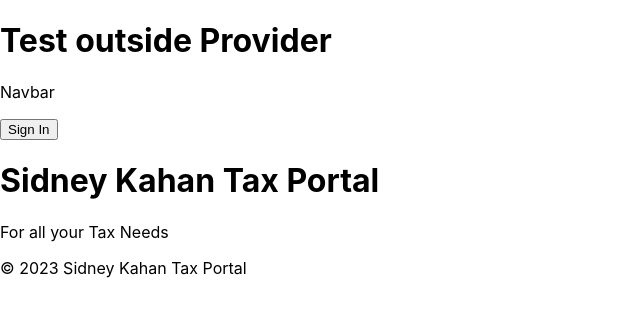
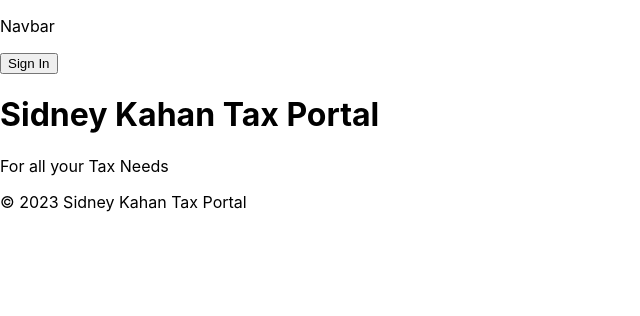
Before and after one commit to elpopes/tax-service, a React (Create React App) app in the folder tax-client/: page / in a window 1280 px wide. Shown: the top 316 px of the page, without its empty margins (0-640 px from the left). Built offline with nearby package versions, Linux system fonts and the light colour scheme.

Commit message:
set API BASE URL

```diff
--- a/tax-client/package.json
+++ b/tax-client/package.json
@@ -15,7 +15,7 @@
     "web-vitals": "^2.1.4"
   },
   "scripts": {
-    "start": "react-scripts start",
+    "start": "PORT=5000 react-scripts start",
     "build": "react-scripts build",
     "test": "react-scripts test",
     "eject": "react-scripts eject"
@@ -37,5 +37,8 @@
       "last 1 firefox version",
       "last 1 safari version"
     ]
+  },
+  "devDependencies": {
+    "@babel/plugin-proposal-private-property-in-object": "^7.21.11"
   }
 }
--- a/tax-client/src/App.js
+++ b/tax-client/src/App.js
@@ -7,7 +7,6 @@ import Footer from "./components/Footer";
 function App() {
   return (
     <>
-      <h1>Test outside Provider</h1>
       <div className="App">
         <Navbar />
         <SignInModal />
--- /dev/null
+++ b/tax-client/src/config.js
@@ -0,0 +1,6 @@
+const API_BASE_URL =
+  process.env.REACT_APP_API_BASE_URL || "http://localhost:3000/api";
+
+export default {
+  API_BASE_URL,
+};
--- a/tax-client/src/index.js
+++ b/tax-client/src/index.js
@@ -1,18 +1,18 @@
 import React from "react";
-import ReactDOM from "react-dom";
+import { createRoot } from "react-dom/client";
 import "./index.css";
 import App from "./App";
 import reportWebVitals from "./reportWebVitals";
 import store from "./store";
 import { Provider } from "react-redux";
 
-ReactDOM.render(
+const rootElement = document.getElementById("root");
+createRoot(rootElement).render(
   <React.StrictMode>
     <Provider store={store}>
       <App />
     </Provider>
-  </React.StrictMode>,
-  document.getElementById("root")
+  </React.StrictMode>
 );
 
 reportWebVitals();
```
Also changed, not shown: 2 other files (tests, documents, lock files or other folders).
